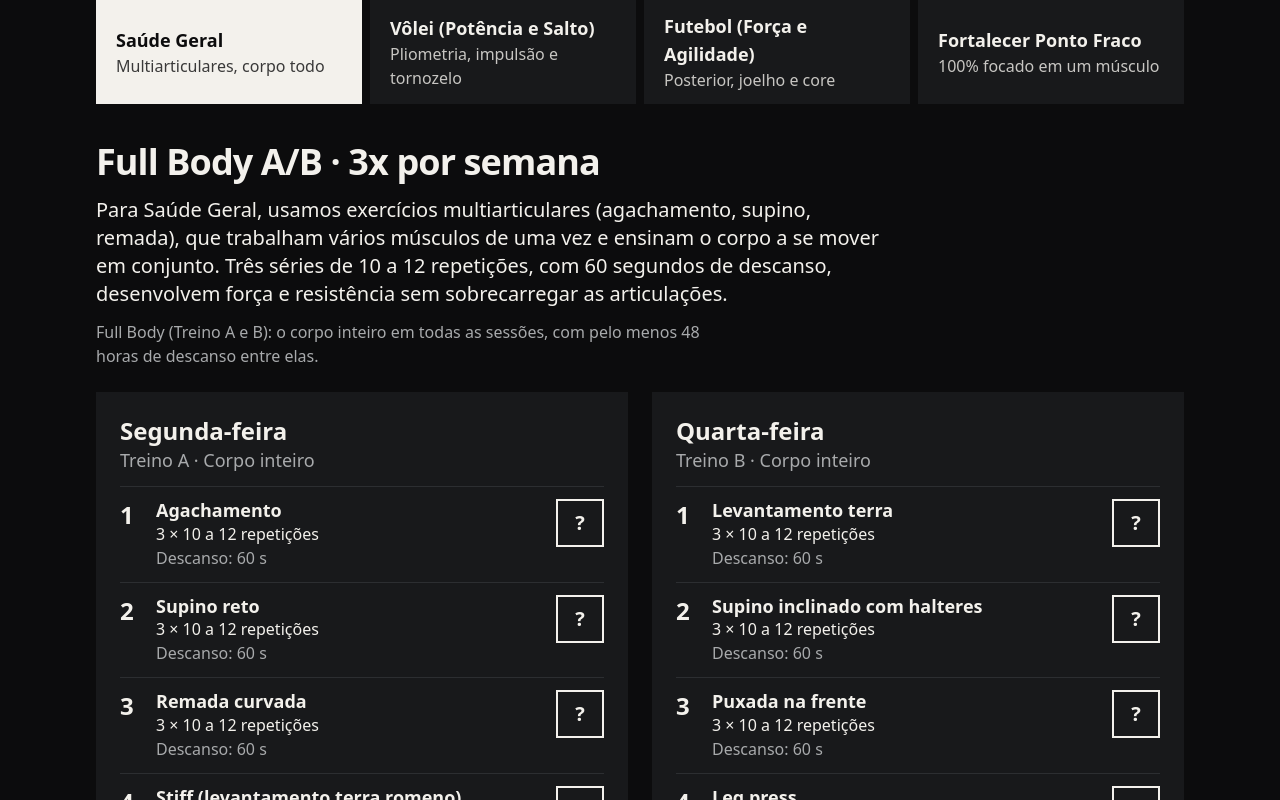
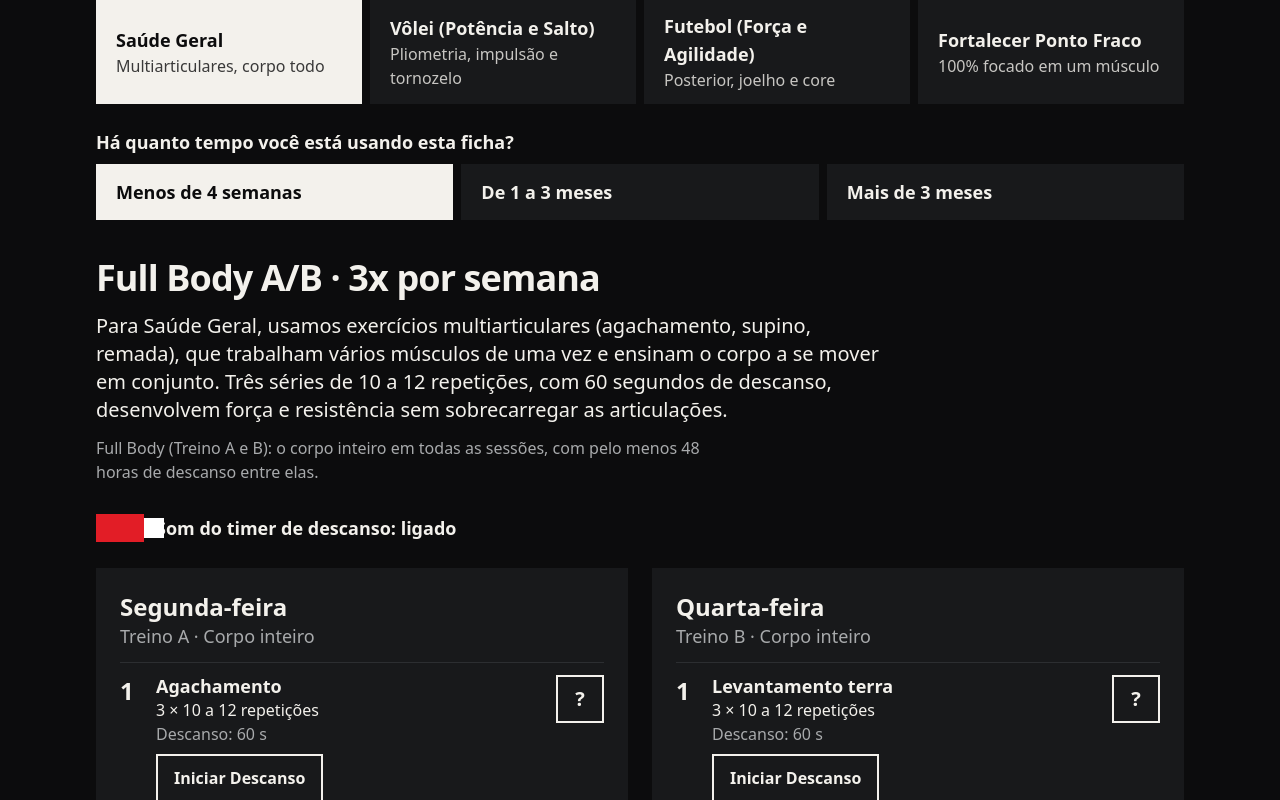
Before and after one commit to M1BC/Personal, a Next.js app: page /treinos in a window 1280 px wide. Shown: the part 600-1400 px from the top of the page. Built offline with nearby package versions, Linux system fonts and the light colour scheme.

Commit message:
Add files via upload

```diff
--- /dev/null
+++ b/components/TimerDescanso.tsx
@@ -0,0 +1,138 @@
+"use client";
+import { useCallback, useEffect, useRef, useState } from "react";
+import { prepararAudio, tocarBipe } from "@/lib/som";
+import { formatarTempo } from "@/lib/tempo";
+
+type Estado = "parado" | "rodando" | "pausado" | "fim";
+
+interface Props {
+  id: string;
+  segundos: number;
+  ativo: boolean; // este é o timer em uso na tela? (só um corre por vez)
+  som: boolean;
+  onIniciar: (id: string) => void;
+}
+
+const BTN =
+  "min-h-[48px] border-2 border-tinta px-4 font-bold transition-transform duration-100 ease-out active:scale-[0.97] hover:bg-tinta hover:text-fundo";
+
+export function TimerDescanso({ id, segundos, ativo, som, onIniciar }: Props) {
+  const [estado, setEstado] = useState<Estado>("parado");
+  const [restante, setRestante] = useState(segundos);
+  const [aviso, setAviso] = useState("");
+  const fimEm = useRef(0); // horário (em ms) em que o descanso termina: o timer se guia pelo relógio, não por contagem de ticks
+  const restanteMs = useRef(0);
+  const intervalo = useRef<number | null>(null);
+  const somRef = useRef(som);
+  somRef.current = som;
+
+  const parar = useCallback(() => {
+    if (intervalo.current !== null) {
+      window.clearInterval(intervalo.current);
+      intervalo.current = null;
+    }
+  }, []);
+
+  const concluir = useCallback(() => {
+    parar();
+    setRestante(0);
+    setEstado("fim");
+    setAviso("Descanso concluído");
+    if (somRef.current) tocarBipe();
+  }, [parar]);
+
+  const tique = useCallback(() => {
+    const ms = fimEm.current - Date.now();
+    if (ms <= 0) concluir();
+    else setRestante(Math.ceil(ms / 1000));
+  }, [concluir]);
+
+  const correr = useCallback(
+    (ms: number) => {
+      parar();
+      fimEm.current = Date.now() + ms;
+      intervalo.current = window.setInterval(tique, 200);
+      setEstado("rodando");
+    },
+    [parar, tique]
+  );
+
+  const zerar = useCallback(() => {
+    parar();
+    setEstado("parado");
+    setRestante(segundos);
+    setAviso("Descanso zerado");
+  }, [parar, segundos]);
+
+  const iniciar = () => {
+    prepararAudio(); // dentro do clique, para o navegador liberar o som
+    onIniciar(id);
+    setRestante(segundos);
+    setAviso(`Descanso iniciado: ${segundos} segundos`);
+    correr(segundos * 1000);
+  };
+
+  const pausar = () => {
+    parar();
+    const ms = Math.max(0, fimEm.current - Date.now());
+    restanteMs.current = ms;
+    setRestante(Math.ceil(ms / 1000));
+    setEstado("pausado");
+    setAviso("Descanso pausado");
+  };
+
+  const continuar = () => {
+    prepararAudio();
+    setAviso("Descanso retomado");
+    correr(restanteMs.current);
+  };
+
+  // Limpa o intervalo ao sair da tela.
+  useEffect(() => parar, [parar]);
+
+  // Se outro timer foi iniciado, este volta ao começo.
+  useEffect(() => {
+    if (!ativo && estado !== "parado") zerar();
+  }, [ativo, estado, zerar]);
+
+  // Ao voltar para a aba, confere o relógio na hora (navegadores atrasam timers em segundo plano).
+  useEffect(() => {
+    const aoVoltar = () => {
+      if (document.visibilityState === "visible" && intervalo.current !== null) tique();
+    };
+    document.addEventListener("visibilitychange", aoVoltar);
+    return () => document.removeEventListener("visibilitychange", aoVoltar);
+  }, [tique]);
+
+  const urgente = estado === "rodando" && restante <= 5;
+  const fracao = segundos > 0 ? Math.min(1, Math.max(0, restante / segundos)) : 0;
+
+  return (
+    <div className="mt-2">
+      <span className="sr-only" role="status" aria-live="polite">{aviso}</span>
+      {estado === "parado" ? (
+        <button className={BTN} onClick={iniciar}>Iniciar Descanso</button>
+      ) : (
+        <div role="timer" aria-label="Contagem regressiva do descanso">
+          <div className="flex flex-wrap items-baseline gap-3">
+            <span className={`text-4xl font-extrabold leading-none tabular-nums ${urgente ? "text-primario" : ""}`}>{formatarTempo(restante)}</span>
+            {urgente && <span className="text-base font-bold text-primario">Quase lá</span>}
+            {estado === "fim" && <span className="text-base font-bold">Descanso concluído</span>}
+          </div>
+          <div className="mt-2 h-2 bg-corpo" aria-hidden="true">
+            <div
+              className={`h-2 origin-left transition-transform duration-200 ease-linear motion-reduce:transition-none ${urgente ? "bg-primario" : "bg-tinta"}`}
+              style={{ transform: `scaleX(${fracao})` }}
+            />
+          </div>
+          <div className="mt-2 flex flex-wrap gap-2">
+            {estado === "rodando" && <button className={BTN} onClick={pausar}>Pausar</button>}
+            {estado === "pausado" && <button className={BTN} onClick={continuar}>Continuar</button>}
+            {estado === "fim" && <button className={BTN} onClick={iniciar}>Reiniciar descanso</button>}
+            <button className={BTN} onClick={zerar}>Zerar</button>
+          </div>
+        </div>
+      )}
+    </div>
+  );
+}
--- a/components/Treinos.tsx
+++ b/components/Treinos.tsx
@@ -1,22 +1,58 @@
 "use client";
-import { useCallback, useMemo, useState } from "react";
+import { useCallback, useEffect, useMemo, useState } from "react";
 import { EXERCICIOS, GRUPOS } from "@/data/exercicios";
-import { FREQUENCIAS, OBJETIVOS, PONTOS_FRACOS, type Freq, type ObjetivoId } from "@/data/treinos";
+import { CICLOS, FREQUENCIAS, OBJETIVOS, PONTOS_FRACOS, type Ciclo, type Freq, type ObjetivoId } from "@/data/treinos";
+import { prepararAudio, tocarBipe } from "@/lib/som";
+import { segundosDoDescanso } from "@/lib/tempo";
 import { montarFicha } from "@/lib/treino";
 import type { GrupoMuscular } from "@/lib/types";
 import { Modal } from "./Modal";
+import { TimerDescanso } from "./TimerDescanso";
 
 const OPCAO = "min-h-[56px] px-5 py-3 text-left transition-transform duration-100 ease-out active:scale-[0.97]";
 const CHIP = "min-h-[48px] border-2 border-tinta px-5 py-2 font-bold transition-transform duration-100 ease-out active:scale-[0.97]";
+const CHAVE_SOM = "treino:som";
 
 export function Treinos() {
   const [freq, setFreq] = useState<Freq>(3);
   const [obj, setObj] = useState<ObjetivoId>("saude");
   const [grupo, setGrupo] = useState<GrupoMuscular>("ombros");
+  const [ciclo, setCiclo] = useState<Ciclo>("novo");
   const [aberto, setAberto] = useState<string | null>(null);
+  const [som, setSom] = useState(true);
+  const [timerAtivo, setTimerAtivo] = useState<string | null>(null);
   const fechar = useCallback(() => setAberto(null), []);
-  const r = useMemo(() => montarFicha(freq, obj, grupo), [freq, obj, grupo]);
+  const r = useMemo(() => montarFicha(freq, obj, grupo, ciclo), [freq, obj, grupo, ciclo]);
   const ex = aberto ? EXERCICIOS.find((e) => e.id === aberto) : null;
+
+  // Lembra se o usuário silenciou o timer.
+  useEffect(() => {
+    try {
+      const salvo = localStorage.getItem(CHAVE_SOM);
+      if (salvo !== null) setSom(salvo === "1");
+    } catch {
+      // Sem armazenamento: o som fica ligado.
+    }
+  }, []);
+
+  // Ao trocar de ficha, nenhum timer fica em uso.
+  useEffect(() => {
+    setTimerAtivo(null);
+  }, [freq, obj, grupo, ciclo]);
+
+  const alternarSom = () => {
+    const novo = !som;
+    setSom(novo);
+    try {
+      localStorage.setItem(CHAVE_SOM, novo ? "1" : "0");
+    } catch {
+      // Sem armazenamento: vale só nesta sessão.
+    }
+    if (novo) {
+      prepararAudio(); // dentro do clique
+      tocarBipe(); // toca uma vez para você ouvir o volume
+    }
+  };
 
   return (
     <div>
@@ -57,16 +93,55 @@ export function Treinos() {
         </div>
       )}
 
-      <div key={`${freq}-${obj}-${grupo}`} className="animar mt-10" aria-live="polite">
+      <p className="mt-6 text-lg font-semibold">Há quanto tempo você está usando esta ficha?</p>
+      <div role="group" aria-label="Tempo de uso da ficha" className="mt-2 grid gap-2 sm:grid-cols-3">
+        {CICLOS.map((c) => (
+          <button key={c.id} aria-pressed={c.id === ciclo} onClick={() => setCiclo(c.id)} className={`${OPCAO} text-lg font-extrabold ${c.id === ciclo ? "bg-tinta text-fundo" : "bg-superficie hover:bg-corpo"}`}>
+            {c.nome}
+          </button>
+        ))}
+      </div>
+
+      <div key={`${freq}-${obj}-${grupo}-${ciclo}`} className="animar mt-10" aria-live="polite">
         {"erro" in r ? (
           <p className="max-w-[62ch] border-l-4 border-primario bg-superficie p-6 text-xl">{r.erro}</p>
         ) : (
           <>
+            {r.ficha.avisoCiclo && (
+              <p className={`mb-6 max-w-[70ch] bg-superficie p-5 text-lg ${r.ficha.variada ? "border-l-4 border-primario font-semibold" : "border-l-4 border-linha"}`} role="note">
+                {r.ficha.avisoCiclo}
+              </p>
+            )}
             <h2 className="text-4xl font-extrabold leading-none tracking-tight">{r.ficha.titulo}</h2>
             <p className="mt-4 max-w-[70ch] text-xl">{r.ficha.justificativa}</p>
             <p className="mt-3 max-w-[70ch] text-base text-suave">{r.ficha.divisao}</p>
 
-            <div className="mt-6 grid gap-6 lg:grid-cols-2">
+            {r.ficha.variada && (
+              <div className="mt-4 max-w-[70ch]">
+                <p className="text-lg font-semibold">O que mudou nesta ficha</p>
+                {r.ficha.trocas.length > 0 ? (
+                  <ul className="mt-1 list-disc space-y-1 pl-5 text-base">
+                    {r.ficha.trocas.map((t, i) => (
+                      <li key={i}>
+                        {t.dia}: {t.de} → <strong>{t.para}</strong>
+                      </li>
+                    ))}
+                  </ul>
+                ) : (
+                  <p className="mt-1 text-base text-suave">Neste caso não há troca de exercício possível: a variação está nas séries, repetições e descansos.</p>
+                )}
+                <p className="mt-2 text-base text-suave">As séries, repetições e descansos também foram alterados para dar um novo estímulo.</p>
+              </div>
+            )}
+
+            <button role="switch" aria-checked={som} onClick={alternarSom} className="mt-5 flex min-h-[48px] items-center gap-3 text-lg font-bold">
+              <span className={`relative h-7 w-12 transition-colors duration-150 ease-out ${som ? "bg-primario" : "bg-corpo"}`}>
+                <span className={`absolute top-1 h-5 w-5 bg-white transition-transform duration-150 ease-out ${som ? "translate-x-6" : "translate-x-1"}`} />
+              </span>
+              Som do timer de descanso: {som ? "ligado" : "desligado"}
+            </button>
+
+            <div className="mt-4 grid gap-6 lg:grid-cols-2">
               {r.ficha.dias.map((d, i) => (
                 <section key={i} className="bg-superficie p-6">
                   <h3 className="text-2xl font-extrabold leading-tight">{d.dia}</h3>
@@ -75,13 +150,21 @@ export function Treinos() {
                     {d.itens.map((it, n) => {
                       const e = EXERCICIOS.find((x) => x.id === it.id);
                       if (!e) return null;
+                      const idTimer = `${i}-${n}-${it.id}`;
                       return (
-                        <li key={`${it.id}-${n}`} className="flex items-start gap-3 py-3">
+                        <li key={idTimer} className="flex items-start gap-3 py-3">
                           <span className="w-6 text-2xl font-extrabold tabular-nums">{n + 1}</span>
                           <div className="min-w-0 flex-1">
                             <p className="text-lg font-bold leading-tight">{e.nome}</p>
                             <p className="text-base">{it.series}</p>
                             <p className="text-base text-suave">Descanso: {it.descanso}</p>
+                            <TimerDescanso
+                              id={idTimer}
+                              segundos={segundosDoDescanso(it.descanso)}
+                              ativo={timerAtivo === idTimer}
+                              som={som}
+                              onIniciar={setTimerAtivo}
+                            />
                           </div>
                           <button onClick={() => setAberto(it.id)} aria-label={`Entender ${e.nome}`} className="min-h-[48px] min-w-[48px] border-2 border-tinta text-xl font-bold active:scale-[0.95] hover:bg-tinta hover:text-fundo">
                             ?
```
